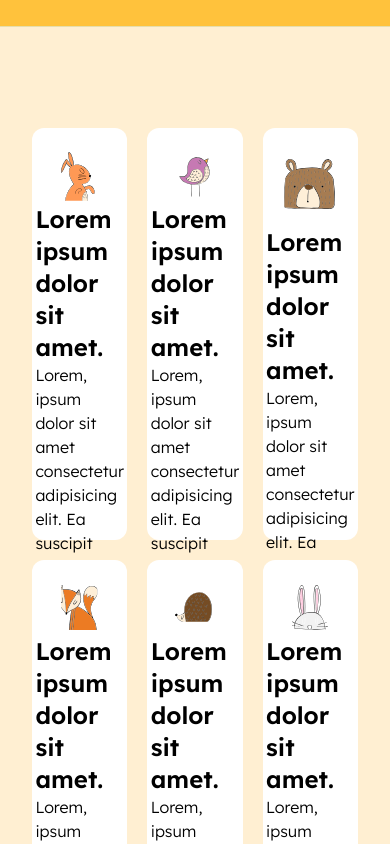
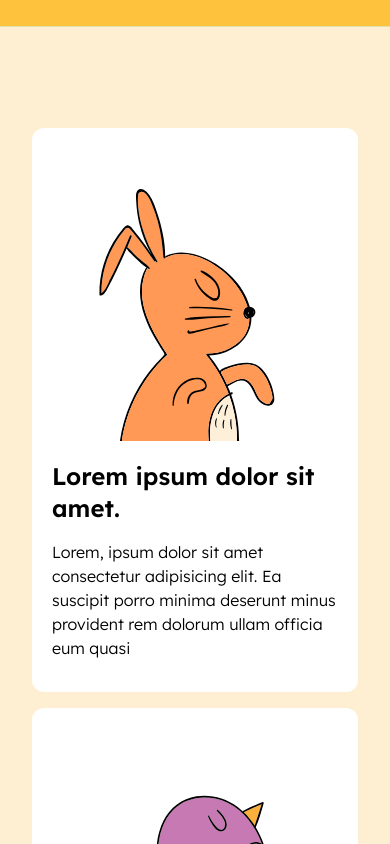
Before and after one commit to daliondev/CluPet, a React (Vite) app: page / in a window 390 px wide. Shown: the part 920-1764 px from the top of the page. Built offline with nearby package versions, Linux system fonts and the light colour scheme.

Commit message:
new(mobile): Responsive cards design

```diff
--- a/src/components/Description/Descripcion.jsx
+++ b/src/components/Description/Descripcion.jsx
@@ -9,7 +9,7 @@ import Card from "./components/CardDescription"
 const Descripcion = () => {
   return (
     <div
-      className="sm:grid sm:place-items-center h-screen grid grid-cols-3 grid-rows-2 mt-5 gap-5  m-8"
+      className="sm:grid sm:place-items-center h-screen  sm:grid-cols-3 sm:grid-rows-2 mt-5 gap-5 m-8 mb-10"
       id="Descripcion"
     >
       <Card
--- a/src/components/Description/components/CardDescription.jsx
+++ b/src/components/Description/components/CardDescription.jsx
@@ -1,11 +1,11 @@
 const Card = (props) => {
   return (
-    <div className="sm:grid sm:grid-cols-3 place-items-center bg-white p-5 rounded-xl">
-      <img src={props.image} className="" />
+    <div className="sm:grid sm:grid-cols-3 place-items-center bg-white px-5 py-8 rounded-xl mt-4">
+      <img src={props.image} className="sm:h-auto h-[300px]" />
       <div className="col-span-2">
         <div className="">
           <h1 className="font-lexend font-bold text-2xl">{props.title}</h1>
-          <p className="font-lexend h-40">{props.description}</p>
+          <p className="font-lexend sm:h-40 h-auto mt-4">{props.description}</p>
         </div>
       </div>
     </div>
```
